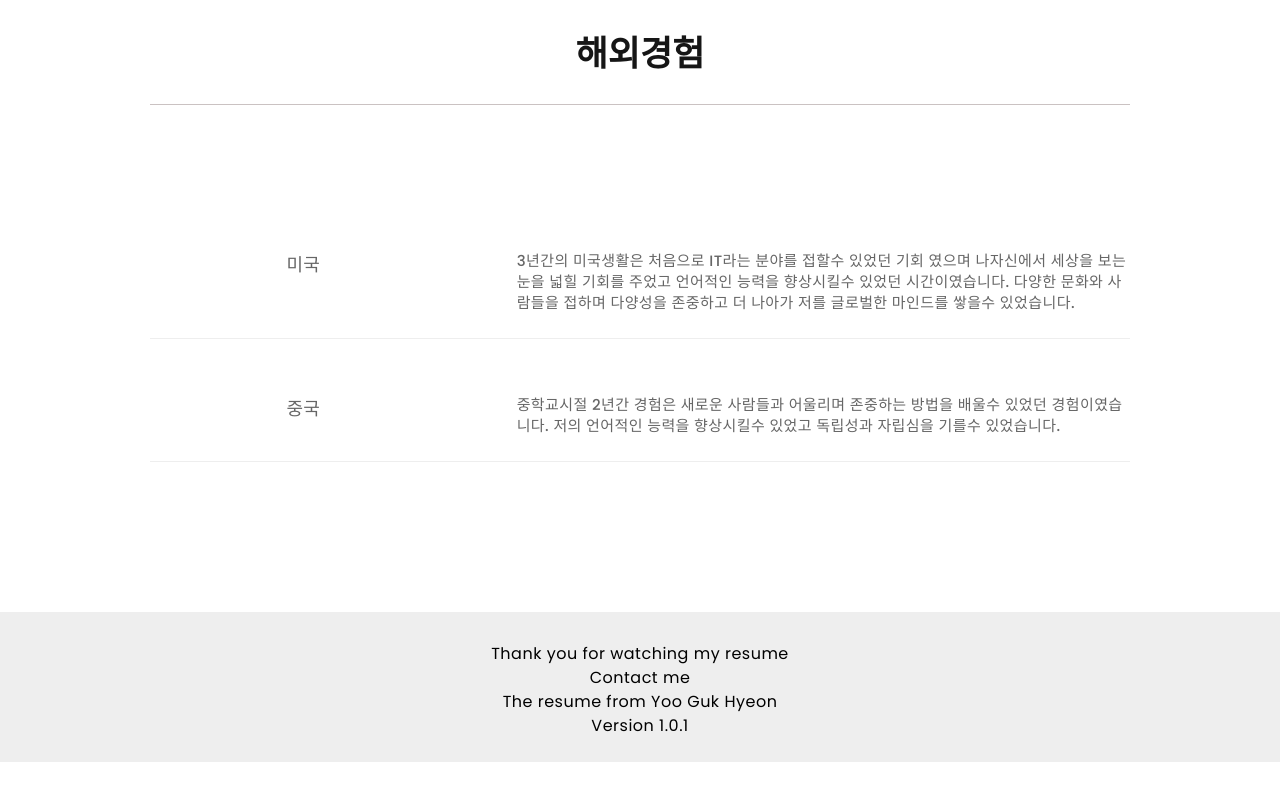
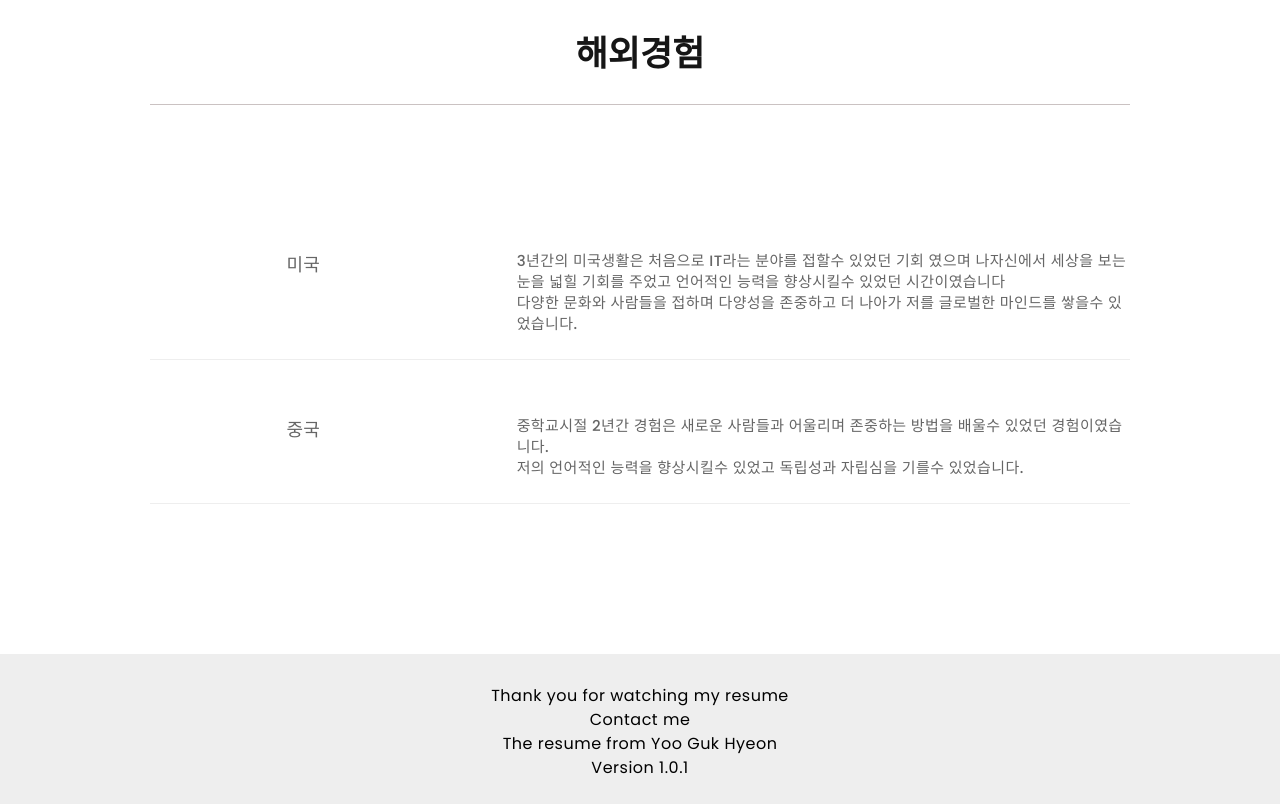
Before and after one commit to yoogukhyeon/yoogukhyeon.github.io, a plain HTML site: page index.html in a window 1280 px wide. Shown: the part 8976-9780 px from the top of the page. Before the commit the page ends 9738 px from the top, so only its background shows below. Drawn offline with nearby package versions, Linux system fonts and the light colour scheme.

Commit message:
text 수정

```diff
--- a/index.html
+++ b/index.html
@@ -643,7 +643,9 @@
             <div class="certi_info">
               <div class="certi_date featured_sub_title">미국</div>
               <div class="certi_txt featured_title">
-                <span class="featured_from">3년간의 미국생활은 처음으로 IT라는 분야를 접할수 있었던 기회 였으며 나자신에서 세상을 보는 눈을 넓힐 기회를 주었고 언어적인 능력을 향상시킬수 있었던 시간이였습니다.  다양한 문화와 사람들을 접하며 다양성을 존중하고 더 나아가 저를 글로벌한 마인드를 쌓을수 있었습니다.
+                <span class="featured_from">
+                  3년간의 미국생활은 처음으로 IT라는 분야를 접할수 있었던 기회 였으며 나자신에서 세상을 보는 눈을 넓힐 기회를 주었고 언어적인 능력을 향상시킬수 있었던 시간이였습니다
+                  <br /> 다양한 문화와 사람들을 접하며 다양성을 존중하고 더 나아가 저를 글로벌한 마인드를 쌓을수 있었습니다.
 
                 </span>
               </div>
@@ -653,7 +655,7 @@
             <div class="certi_info">
               <div class="certi_date featured_sub_title">중국</div>
               <div class="certi_txt featured_title">
-                <span class="featured_from">중학교시절 2년간 경험은 새로운 사람들과 어울리며 존중하는 방법을 배울수 있었던 경험이였습니다. 저의 언어적인 능력을 향상시킬수 있었고 독립성과 자립심을 기를수 있었습니다.</span>
+                <span class="featured_from">중학교시절 2년간 경험은 새로운 사람들과 어울리며 존중하는 방법을 배울수 있었던 경험이였습니다. <br /> 저의 언어적인 능력을 향상시킬수 있었고 독립성과 자립심을 기를수 있었습니다.</span>
               </div>
             </div>
             </div>
```
